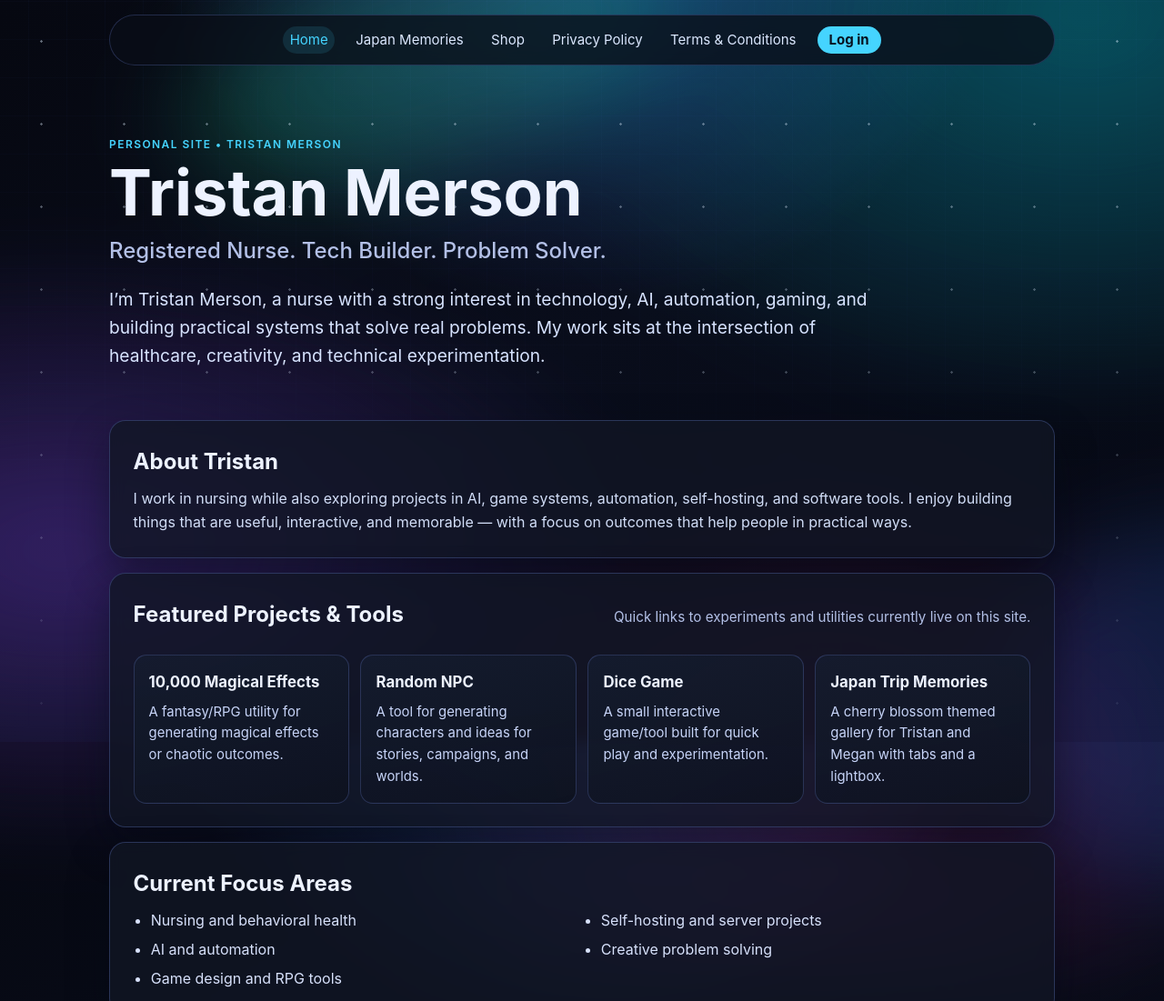
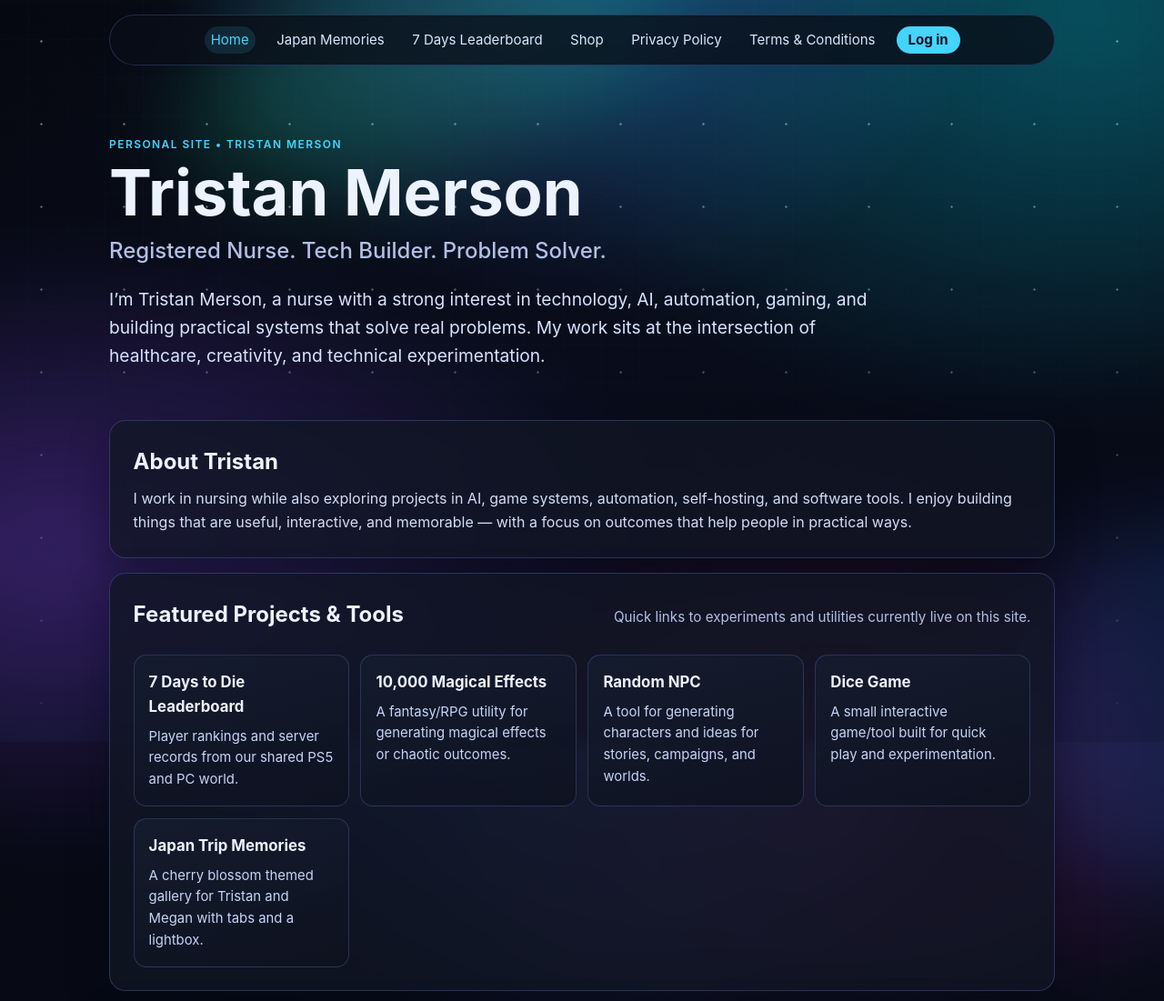
Before and after one commit to tristantheguy/website, a plain HTML site: page index.html in a window 1280 px wide. Shown: the top 1101 px of the page at 91% size. Drawn offline with Linux system fonts and the light colour scheme.

Commit message:
Lyra static maintenance: Link the public 7 Days to Die leaderboard from home navigation and projects

```diff
--- a/index.html
+++ b/index.html
@@ -22,6 +22,7 @@
   <nav class="site-nav" aria-label="Primary">
     <a href="index.html" aria-current="page">Home</a>
     <a href="japan-memories.html">Japan Memories</a>
+    <a href="https://games.tristans-website.com/leaderboard/">7 Days Leaderboard</a>
     <a href="shop.html">Shop</a>
     <a href="/privacy-policy/">Privacy Policy</a>
     <a href="/terms-and-conditions">Terms &amp; Conditions</a>
@@ -55,6 +56,10 @@
         <p>Quick links to experiments and utilities currently live on this site.</p>
       </div>
       <div class="card-grid">
+        <a class="project-card" href="https://games.tristans-website.com/leaderboard/">
+          <h4>7 Days to Die Leaderboard</h4>
+          <p>Player rankings and server records from our shared PS5 and PC world.</p>
+        </a>
         <a class="project-card" href="10000_magical_effects.html">
           <h4>10,000 Magical Effects</h4>
           <p>A fantasy/RPG utility for generating magical effects or chaotic outcomes.</p>
@@ -102,6 +107,8 @@
 
 
 
+
+
 <footer class="site-policy-footer">
 <p>Tristan Merson · Personal projects, games, and a catalog preview.</p>
 <nav aria-label="Site information">
```
